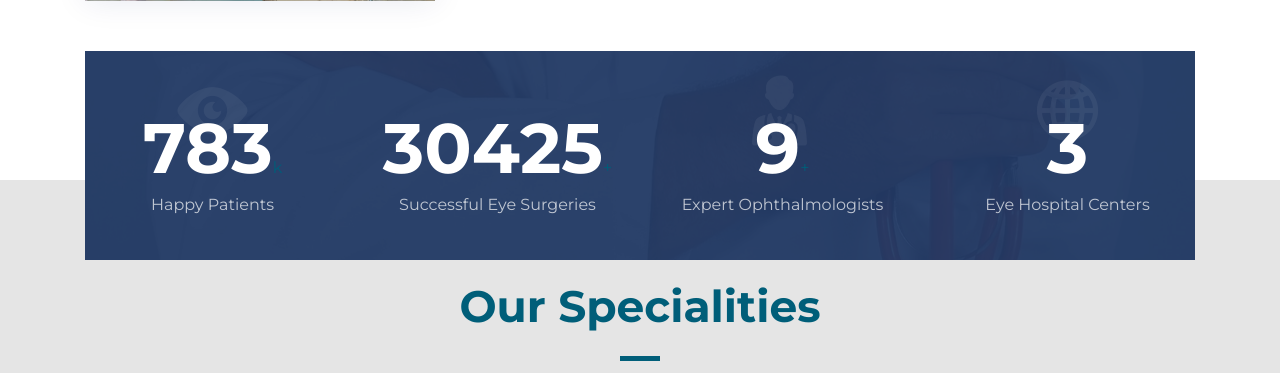
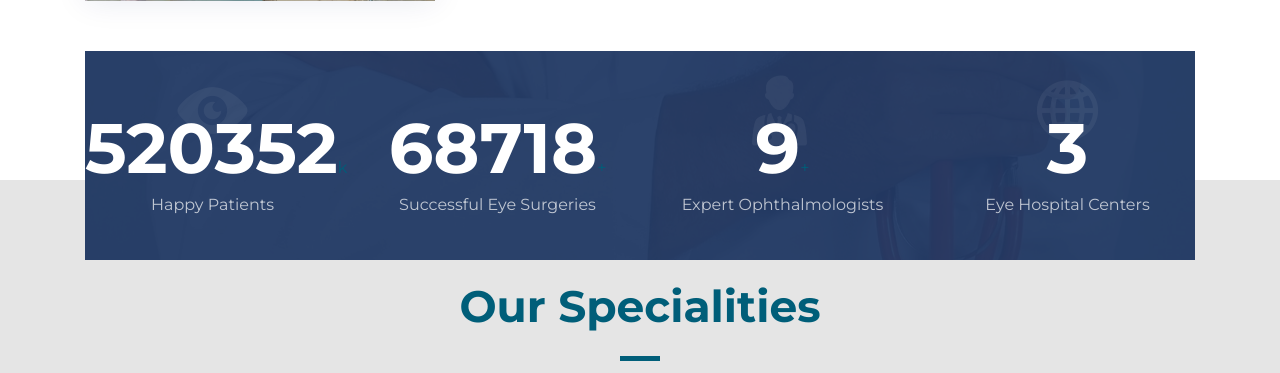
Before and after one commit to ankuxsshh/karunya.eyehospital, a Django app: page / in a window 1280 px wide. Shown: the part 1710-2083 px from the top of the page. Run offline with Django 5.2, Linux system fonts and the light colour scheme; data comes from the database, SQL or seed files in the repository; some libraries are stand-ins or nearby versions.

Commit message:
Update index.html

```diff
--- a/templates/index.html
+++ b/templates/index.html
@@ -137,13 +137,13 @@ Home | Karunya Eye Hospital
         <div class="col-lg-3 col-md-6 col-sm-6">
           <div class="counter-stat">
             <i class="icofont-eye-alt"></i>
-            <span class="h3">783</span>k<p>Happy Patients</p>
+            <span class="h3">520352</span>k<p>Happy Patients</p>
           </div>
         </div>
         <div class="col-lg-3 col-md-6 col-sm-6">
           <div class="counter-stat">
             <i class="icofont-surgery"></i>
-            <span class="h3">30425</span>+<p>Successful Eye Surgeries</p>
+            <span class="h3">68718</span>+<p>Successful Eye Surgeries</p>
           </div>
         </div>
 
```
